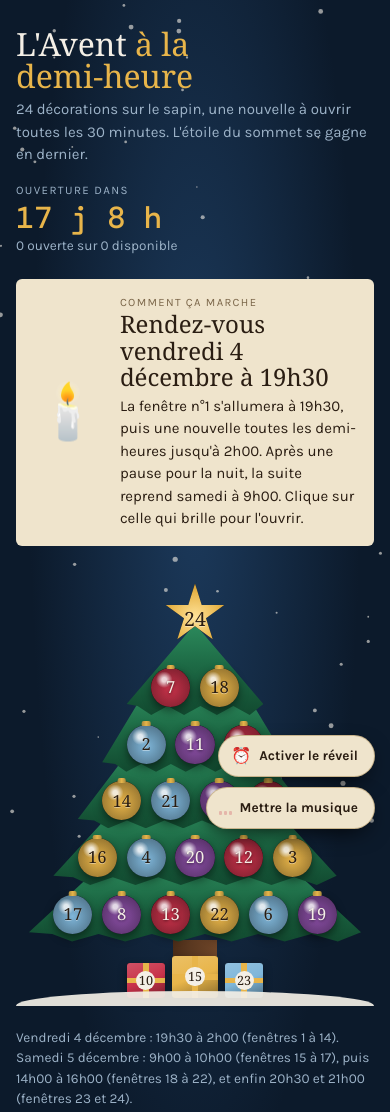
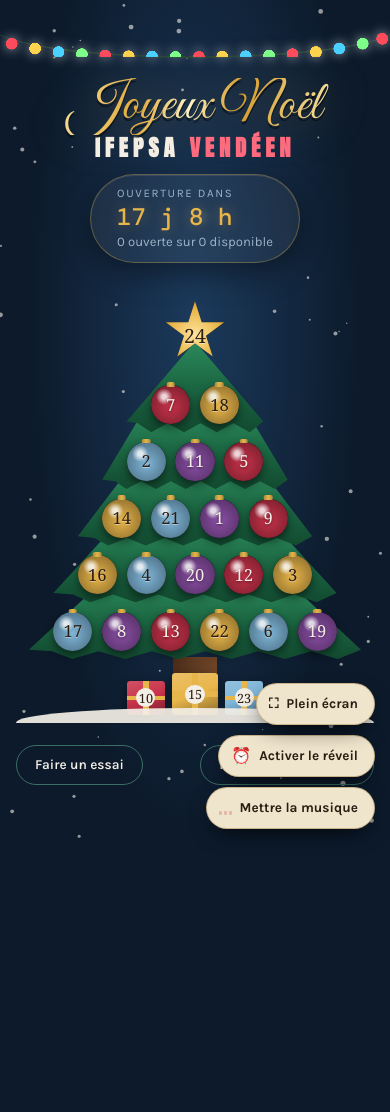
Before and after one commit to spaillateps/calendrier-avent-ifepsa, a plain HTML site: page index.html in a window 390 px wide. Shown: the top 1112 px of the page. After the commit the page ends 921 px from the top, so only its background shows below. Drawn offline with nearby package versions, Linux system fonts and the light colour scheme; a web font is replaced by a local one.

Commit message:
Add files via upload

```diff
--- a/index.html
+++ b/index.html
@@ -7,7 +7,7 @@
 <style>[hidden]{display:none!important}html,body{margin:0}img{max-width:100%}:root{padding-top:env(safe-area-inset-top,0px);padding-bottom:env(safe-area-inset-bottom,0px)}</style>
 <title>Calendrier des demi-heures</title>
 <meta name="claude:viewport-fit-sides" content="cover">
-<link rel="stylesheet" href="https://fonts.googleapis.com/css2?family=Anton&family=Oswald:wght@500;600&family=Righteous&family=Rozha+One&family=Karla:wght@400;600;700&family=DM+Mono:wght@500&display=swap">
+<link rel="stylesheet" href="https://fonts.googleapis.com/css2?family=Anton&family=Great+Vibes&family=Oswald:wght@500;600&family=Righteous&family=Rozha+One&family=Karla:wght@400;600;700&family=DM+Mono:wght@500&display=swap">
 <style>
 /* Mise en page : un sapin de Noël sous la neige. L'étoile au sommet, les boules sur les étages de branches, les cadeaux au pied. Chaque décoration est une fenêtre. */
 :root{
@@ -28,14 +28,29 @@ body{background:var(--night);color:var(--snow);font-family:var(--f-body);font-si
 .tier.t5{z-index:0}
 canvas#snow{position:fixed;inset:0;pointer-events:none;z-index:0;opacity:.6}
 .wrap{position:relative;z-index:1;max-width:980px;margin:0 auto;display:flex;flex-direction:column;gap:22px}
-header{display:flex;flex-wrap:wrap;align-items:flex-end;justify-content:space-between;gap:16px}
-h1{font-family:var(--f-display);font-weight:400;font-size:clamp(2rem,6vw,3.4rem);line-height:1;margin:0;text-wrap:balance;color:var(--snow)}
-h1 em{font-style:normal;color:var(--gold)}
-.sub{color:var(--muted);margin:6px 0 0;max-width:46ch}
-.status{display:flex;flex-direction:column;align-items:flex-end;gap:2px;text-align:right}
-.status .lbl{font-size:.72rem;text-transform:uppercase;letter-spacing:.12em;color:var(--muted)}
-.status .cd{font-family:var(--f-mono);font-size:1.9rem;color:var(--gold);font-variant-numeric:tabular-nums;line-height:1.1}
-.status .cnt{font-size:.85rem;color:var(--muted)}
+header{display:flex;flex-direction:column;align-items:center;gap:14px;text-align:center}
+.hero{display:flex;flex-direction:column;align-items:center;gap:6px}
+.eyebrow{font-family:var(--f-mono);font-size:.75rem;letter-spacing:.18em;text-transform:uppercase;color:var(--muted)}
+h1{margin:0;display:flex;flex-direction:column;align-items:center;line-height:1;text-wrap:balance}
+h1 .jn{font-family:"Great Vibes",var(--f-display),cursive;font-weight:400;font-size:clamp(3.4rem,13vw,7rem);line-height:1.05;padding:0 .15em;
+  background:linear-gradient(100deg,#f7e3a1,#e0a93a 30%,#fff3c4 48%,#d49a2a 65%,#f7e3a1);-webkit-background-clip:text;background-clip:text;color:transparent;
+  filter:drop-shadow(0 3px 0 #0007) drop-shadow(0 0 24px #e8b54a44)}
+h1 .team{font-family:var(--f-punch);font-size:clamp(1.4rem,4.6vw,2.4rem);letter-spacing:.22em;text-transform:uppercase;color:var(--snow);margin-top:2px}
+h1 .team em{font-style:normal;color:#ff6b7f}
+.sub{color:var(--muted);margin:6px auto 0;max-width:52ch}
+.status{display:flex;flex-direction:column;align-items:center;gap:2px;padding:10px 26px;border-radius:999px;background:#ffffff0d;border:1px solid #e8b54a55;box-shadow:inset 0 1px 0 #ffffff1a,0 10px 30px #0006;backdrop-filter:blur(4px)}
+.status .lbl{font-size:.72rem;text-transform:uppercase;letter-spacing:.14em;color:var(--muted)}
+.status .cd{font-family:var(--f-mono);font-size:clamp(1.5rem,5vw,2.1rem);color:var(--gold);font-variant-numeric:tabular-nums;line-height:1.1;text-shadow:0 0 14px #e8b54a66}
+.status .cnt{font-size:.82rem;color:var(--muted)}
+.garland{height:46px;margin:-6px calc(-1 * max(16px,env(safe-area-inset-left,0px))) -12px;position:relative;overflow:hidden}
+.garland::before{content:"";position:absolute;left:-2%;right:-2%;top:4px;height:30px;border-bottom:2px solid #1d3a2c;border-radius:0 0 50% 50%/0 0 100% 100%}
+.garland::after{content:"";position:absolute;inset:0;
+  background:radial-gradient(circle 6px at 3% 62%,#ff4b5c 95%,transparent),radial-gradient(circle 6px at 9% 76%,#ffd34d 95%,transparent),radial-gradient(circle 6px at 15% 86%,#4bd1ff 95%,transparent),radial-gradient(circle 6px at 21% 92%,#7dff8a 95%,transparent),
+  radial-gradient(circle 6px at 27% 96%,#ff4b5c 95%,transparent),radial-gradient(circle 6px at 33% 98%,#ffd34d 95%,transparent),radial-gradient(circle 6px at 39% 99%,#4bd1ff 95%,transparent),radial-gradient(circle 6px at 45% 100%,#7dff8a 95%,transparent),
+  radial-gradient(circle 6px at 51% 100%,#ff4b5c 95%,transparent),radial-gradient(circle 6px at 57% 99%,#ffd34d 95%,transparent),radial-gradient(circle 6px at 63% 98%,#4bd1ff 95%,transparent),radial-gradient(circle 6px at 69% 96%,#7dff8a 95%,transparent),
+  radial-gradient(circle 6px at 75% 92%,#ff4b5c 95%,transparent),radial-gradient(circle 6px at 81% 86%,#ffd34d 95%,transparent),radial-gradient(circle 6px at 87% 76%,#4bd1ff 95%,transparent),radial-gradient(circle 6px at 93% 62%,#7dff8a 95%,transparent),radial-gradient(circle 6px at 98% 48%,#ff4b5c 95%,transparent);
+  background-size:100% 76%;background-repeat:no-repeat;filter:drop-shadow(0 0 6px #ffffffaa);animation:garl 1.6s steps(2) infinite}
+@keyframes garl{50%{filter:drop-shadow(0 0 2px #fff6) brightness(.65)}}
 /* --- Le sapin --- */
 .board{display:flex;flex-direction:column;align-items:center;padding-block:8px 0;position:relative}
 .tier{position:relative;display:flex;justify-content:center;align-items:flex-end;gap:calc(var(--u) * .2);
@@ -102,7 +117,7 @@ h1 em{font-style:normal;color:var(--gold)}
 @keyframes shake{25%{transform:translateX(-4px) rotate(-4deg)}75%{transform:translateX(4px) rotate(4deg)}}
 .tip{position:absolute;left:50%;top:50%;transform:translate(-50%,-50%);background:var(--ink);color:var(--snow);font-size:.75rem;
   padding:5px 8px;border-radius:3px;white-space:nowrap;z-index:5;pointer-events:none}
-.reveal{display:grid;grid-template-columns:auto 1fr;gap:18px;align-items:center;padding:16px 18px;border-radius:6px;
+.reveal{display:grid;grid-template-columns:auto 1fr;gap:18px;align-items:center;padding:18px 22px;border-radius:14px;border-left:8px solid var(--berry);box-shadow:0 14px 34px #0007,inset 0 0 0 1px #ffffff55;
   background:var(--paper);color:var(--ink);min-height:96px}
 .reveal .big{font-size:3.4rem;line-height:1}
 .reveal h2{font-family:var(--f-display);font-weight:400;margin:0;font-size:1.5rem;line-height:1.1}
@@ -110,7 +125,7 @@ h1 em{font-style:normal;color:var(--gold)}
 .reveal .k{font-size:.7rem;text-transform:uppercase;letter-spacing:.12em;color:#7a6548}
 footer{display:flex;flex-wrap:wrap;gap:12px;align-items:center;justify-content:space-between;color:var(--muted);font-size:.85rem}
 footer .btns{display:flex;gap:8px;flex-wrap:wrap}
-.btn{font:inherit;font-weight:600;border-radius:4px;padding:8px 14px;cursor:pointer;border:1px solid #3b6f63;background:transparent;color:var(--snow)}
+.btn{font:inherit;font-weight:600;border-radius:999px;padding:9px 18px;cursor:pointer;border:1px solid #3b6f63;background:transparent;color:var(--snow)}
 .btn:hover{border-color:var(--gold);color:var(--gold)}
 .btn:focus-visible{outline:2px solid var(--gold);outline-offset:2px}
 .confirm{display:flex;gap:8px;align-items:center}
@@ -125,6 +140,12 @@ footer .btns{display:flex;gap:8px;flex-wrap:wrap}
 @keyframes eq{50%{height:14px}}
 body{padding-bottom:calc(136px + env(safe-area-inset-bottom,0px))}
 .music.alarm{bottom:calc(68px + env(safe-area-inset-bottom,0px))}
+.music.fsb{bottom:calc(120px + env(safe-area-inset-bottom,0px))}
+:fullscreen body{overflow-y:auto}
+:fullscreen footer{display:none}
+:fullscreen .music{opacity:.25;transition:opacity .3s}
+:fullscreen .music:hover,:fullscreen .music:focus-visible,:fullscreen .music.ringing{opacity:1}
+:fullscreen .wrap{padding-top:10px}
 .music.alarm .bell{font-size:1rem;line-height:1}
 .music.alarm.armed{background:var(--gold)}
 .music.alarm.ringing{animation:ring .25s ease-in-out 8}
@@ -733,6 +754,11 @@ body{padding-bottom:calc(136px + env(safe-area-inset-bottom,0px))}
 .has-teams .zqr{width:auto;aspect-ratio:auto;padding:0}
 .has-teams .zqr.emo{font-size:min(11vw,8vh,64px)}
 .has-teams .zface{gap:2.5%}
+.zvote{display:flex;flex-direction:column;align-items:center;gap:6px}
+.zvote span{font-family:var(--f-mono);font-size:clamp(.7rem,2.4vw,.9rem);color:#7a6548}
+.zvote .btn-reveal{font-size:clamp(.8rem,2.6vw,1rem);padding:8px 16px}
+.has-vote .zqr{width:46%}
+.has-vote .zface{gap:2%}
 .zlinks{display:flex;flex-wrap:wrap;gap:6px;justify-content:center}
 .zlink{font-weight:700;font-size:clamp(.75rem,2.6vw,.95rem);padding:6px 12px;border-radius:999px;background:var(--berry);color:#fff;text-decoration:none}
 .zlink:focus-visible{outline:3px solid var(--gold);outline-offset:2px}
@@ -744,13 +770,14 @@ body{padding-bottom:calc(136px + env(safe-area-inset-bottom,0px))}
   padding:8px 16px;border-radius:999px;border:0;background:var(--paper);color:var(--ink);cursor:pointer}
 .zclose:focus-visible{outline:3px solid var(--gold);outline-offset:3px}
 @media (max-width:620px){.status{align-items:flex-start;text-align:left}.door .when{display:none}}
-@media (prefers-reduced-motion:reduce){.door{transition:none}.door.ready,.door.shake{animation:none}canvas#snow{display:none}}
+@media (prefers-reduced-motion:reduce){.garland::after{animation:none}.door{transition:none}.door.ready,.door.shake{animation:none}canvas#snow{display:none}}
 </style>
 
 </head>
 <body>
 <canvas id="snow" aria-hidden="true"></canvas>
 <button class="music alarm" id="alarmBtn" type="button" aria-pressed="false"><span class="bell" aria-hidden="true">⏰</span><span id="alarmLbl">Activer le réveil</span></button>
+<button class="music fsb" id="fsBtn" type="button" aria-pressed="false" hidden><span aria-hidden="true">⛶</span><span id="fsLbl">Plein écran</span></button>
 <button class="music" id="musicBtn" type="button" aria-pressed="false"><span class="eq" aria-hidden="true"><i></i><i></i><i></i></span><span id="musicLbl">Mettre la musique</span></button>
 <div class="zoom" id="zoom" hidden role="dialog" aria-modal="true" aria-labelledby="zT">
   <button class="zclose" id="zClose" type="button">Fermer</button>
@@ -761,6 +788,7 @@ body{padding-bottom:calc(136px + env(safe-area-inset-bottom,0px))}
       <p id="zP"></p>
       <div class="zteams" id="zTeams" hidden></div>
       <div class="zlinks" id="zLinks" hidden></div>
+      <div class="zvote" id="zVote" hidden><span id="zVoteN"></span><button class="btn-reveal" id="zVoteGo" type="button">🏆 Révéler le vainqueur</button></div>
     </div>
   </div>
 </div>
@@ -973,10 +1001,10 @@ body{padding-bottom:calc(136px + env(safe-area-inset-bottom,0px))}
   </div>
 </div>
 <div class="wrap">
+  <div class="garland" aria-hidden="true"></div>
   <header>
-    <div>
-      <h1>L'Avent <em>à la demi-heure</em></h1>
-      <p class="sub">24 décorations sur le sapin, une nouvelle à ouvrir toutes les 30 minutes. L'étoile du sommet se gagne en dernier.</p>
+    <div class="hero">
+      <h1><span class="jn">Joyeux Noël</span><span class="team">IFEPSA <em>Vendéen</em></span></h1>
     </div>
     <div class="status" aria-live="polite">
       <span class="lbl" id="cdLbl">Prochaine fenêtre dans</span>
@@ -985,7 +1013,7 @@ body{padding-bottom:calc(136px + env(safe-area-inset-bottom,0px))}
     </div>
   </header>
 
-  <section class="reveal" id="reveal" aria-live="polite">
+  <section class="reveal" id="reveal" aria-live="polite" hidden>
     <div class="big" id="rvObj">🕯️</div>
     <div>
       <div class="k" id="rvK">Comment ça marche</div>
@@ -997,8 +1025,8 @@ body{padding-bottom:calc(136px + env(safe-area-inset-bottom,0px))}
   <div class="arena"><aside class="score sa" id="scoreA" hidden aria-live="polite"><div class="stag" id="scoreALead"></div><div class="sname"></div><div class="spts"><span class="snum">0</span><span class="sunit">point</span></div><div class="smem"></div><ul class="swins"></ul></aside><div class="board" id="board"></div><aside class="score sb" id="scoreB" hidden aria-live="polite"><div class="stag" id="scoreBLead"></div><div class="sname"></div><div class="spts"><span class="snum">0</span><span class="sunit">point</span></div><div class="smem"></div><ul class="swins"></ul></aside></div>
 
   <footer>
-    <span id="startInfo"></span>
-    <div class="btns"><button class="btn btn-gold" id="voteBtn" type="button">🗳️ Résultats du vote</button><button class="btn" id="testBtn" type="button">Faire un essai</button></div>
+    <span id="startInfo" hidden></span>
+    <div class="btns"><button class="btn btn-gold" id="voteBtn" type="button" hidden>🗳️ Résultats du vote</button><button class="btn" id="testBtn" type="button">Faire un essai</button></div>
     <div class="btns" id="btns">
       <button class="btn" id="resetBtn" type="button">Refermer les fenêtres</button>
     </div>
@@ -1110,7 +1138,7 @@ function peopleInto(el,names){el.innerHTML="";names.forEach(n=>el.appendChild(pe
 const TEAMS = [["Équipe A",["Guigui","Charlotte","Diane"]],["Équipe B",["Élodie","Arthur","Pauline"]]];
 const BIG = {
   2:{ fight:true, title:"Les équipes de la soirée", text:"Elles s'affrontent toute la soirée. Que la meilleure gagne !", teams:TEAMS },
-  1:{ qr:null, title:"Qui a le plus beau costume ?", text:"Scannez-moi avec votre téléphone pour voter." },
+  1:{ qr:null, vote:true, title:"Qui a le plus beau costume ?", text:"Scannez-moi avec votre téléphone pour voter." },
   3:{ bt:true, emoji:"🎧", title:"Blind test" },
   4:{ emoji:"🍸", title:"On ne vous dérange pas plus…", text:"Mais n'oubliez pas de prendre l'apéro…" },
   5:{ jd:true, emoji:"💃", title:"C'est l'heure du Just Dance !", text:"Formez vos équipes, la compétition commence !",
@@ -1157,7 +1185,7 @@ function openZoom(n){
   if(b.dj){ openDJ(); return; }
   if(b.jd){ openJD(b.jd===true?"jd":b.jd); return; }
   zball.className="zball "+([...cell.classList].find(c=>c.startsWith("c-"))||"c-gold");
-  zT.textContent=b.title; zP.textContent=b.text;
+  zT.textContent=b.title; zP.textContent=b.text; zVoteShow(!!b.vote);
   zQr.hidden=!b.qr && !b.emoji && n!==1;
   zTeams.hidden=!b.teams; zTeams.innerHTML="";
   (b.teams||[]).forEach(([tn,ms])=>{const d=document.createElement("div");d.className="zteam";const h=document.createElement("b");h.textContent=tn;d.appendChild(h);
@@ -1179,6 +1207,14 @@ function openZoom(n){
   }
   zoom.classList.add("show"); zClose.focus({preventScroll:true});
 }
+// Boule 1 : compteur de votes et révélation du vainqueur directement depuis la boule
+let zVoteTimer=0;
+const hasDB=()=>typeof DB_URL!=="undefined"&&!!DB_URL;
+async function zVoteCount(){ if(!hasDB()||typeof fetchVotes!=="function"){zVoteN.textContent="";return;}
+  try{const c=await fetchVotes();const n=Object.values(c).reduce((a,b)=>a+b,0);zVoteN.textContent=n+" vote"+(n>1?"s":"")+" reçu"+(n>1?"s":"");}catch(e){zVoteN.textContent="";} }
+function zVoteShow(on){ zVote.hidden=!on; zball.classList.toggle("has-vote",on); clearInterval(zVoteTimer); if(on){zVoteCount(); zVoteTimer=setInterval(()=>{if(!zoom.hidden)zVoteCount();},3000);} }
+zVoteGo.addEventListener("click",()=>{ drumCtxGet(); clearInterval(zVoteTimer); closeZoom();
+  setTimeout(()=>{ openElec(); if(hasDB()) reveal(); },650); });
 function closeZoom(){
   if(zoom.hidden) return;
   const reduce=matchMedia("(prefers-reduced-motion: reduce)").matches;
@@ -1679,7 +1715,7 @@ function trReveal(){
 }
 // téléphone : #trophees
 function initTrPhone(){
-  document.querySelector(".wrap").hidden=true; alarmBtn.hidden=true; musicBtn.hidden=true; trPhone.hidden=false;
+  document.querySelector(".wrap").hidden=true; alarmBtn.hidden=true; musicBtn.hidden=true; fsBtn.hidden=true; trPhone.hidden=false;
   document.title="Les trophées de la nuit";
   if(!TR_DB){tpIntro.textContent="Le vote n'est pas encore ouvert.";tpGo.hidden=true;return;}
   const key="avent30-trophees-"+ELECTION, done=()=>{tpCats.hidden=true;tpGo.hidden=true;tpIntro.hidden=true;tpMsg.textContent="✔ Merci ! Tes votes sont enregistrés. Rendez-vous devant le sapin pour la cérémonie !";};
@@ -1963,7 +1999,7 @@ function btFinish(){
 }
 // --- téléphone d'une équipe (#bt-a ou #bt-b)
 function initBtPhone(t){
-  document.querySelector(".wrap").hidden=true; alarmBtn.hidden=true; musicBtn.hidden=true; btPhone.hidden=false;
+  document.querySelector(".wrap").hidden=true; alarmBtn.hidden=true; musicBtn.hidden=true; fsBtn.hidden=true; btPhone.hidden=false;
   document.title="Blind test · "+TEAMS[t][0];
   bpTeam.textContent="Blind test · "+TEAMS[t][0]; bpTeam.style.color=TEAM_COLORS[t];
   TEAMS[t][1].forEach(n=>{const f=face(n);if(f)bpFaces.appendChild(f);});
@@ -2090,6 +2126,7 @@ function tick(){
   }
   prevAvail=avail;
   testBtn.hidden = now>=start && !testOne;
+  voteBtn.hidden = !testOne; // réglages du vote visibles seulement en mode essai
 }
 let prevAvail=null;
 // Réveil : un Père Noël synthétisé qui fait « Ho ho ho » + grelots
@@ -2197,7 +2234,7 @@ testBtn.addEventListener("click",()=>{
 
 // Page de vote : ouverte par le QR code (adresse se terminant par #vote)
 function initVote(){
-  document.querySelector(".wrap").hidden=true; alarmBtn.hidden=true; musicBtn.hidden=true; vpage.hidden=false;
+  document.querySelector(".wrap").hidden=true; alarmBtn.hidden=true; musicBtn.hidden=true; fsBtn.hidden=true; vpage.hidden=false;
   document.title="Le grand vote des costumes";
   const key="avent30-voted-"+ELECTION; let choice=null;
   const done=n=>{vGrid.hidden=true;vGo.hidden=true;vIntro.hidden=true;
@@ -2219,7 +2256,7 @@ function initVote(){
 }
 // Espace arbitre : ouvert depuis un téléphone (adresse se terminant par #arbitre)
 async function initRef(){
-  document.querySelector(".wrap").hidden=true; alarmBtn.hidden=true; musicBtn.hidden=true; rpage.hidden=false;
+  document.querySelector(".wrap").hidden=true; alarmBtn.hidden=true; musicBtn.hidden=true; fsBtn.hidden=true; rpage.hidden=false;
   document.title="Arbitre · Just Dance";
   if(!REF_BASE){rIntro.textContent="La base de données n'est pas configurée.";rGo.hidden=true;return;}
   let choice=null, rKey="jd";
@@ -2303,6 +2340,25 @@ document.getElementById("resetBtn").addEventListener("click",function ask(){
  (function loop(){x.clearRect(0,0,W,H);x.fillStyle="#f4efe6";
   f.forEach(p=>{p.y+=p.v;p.d+=.01;p.x+=Math.sin(p.d)*.3;if(p.y>H){p.y=-4;p.x=Math.random()*W}x.beginPath();x.arc(p.x,p.y,p.r,0,7);x.fill();});
   requestAnimationFrame(loop);})();})();
+
+/* ---- plein écran ---- */
+(function(){
+  const btn=document.getElementById("fsBtn"), lbl=document.getElementById("fsLbl"), el=document.documentElement;
+  const req=el.requestFullscreen||el.webkitRequestFullscreen;
+  if(!req) return;
+  if(!document.querySelector(".wrap").hidden) btn.hidden=false;
+  const cur=()=>document.fullscreenElement||document.webkitFullscreenElement;
+  const wrap=document.querySelector(".wrap");
+  const fit=()=>{wrap.style.zoom=""; if(!cur()) return; const h=wrap.scrollHeight+24; const z=Math.min(1,innerHeight/h); if(z<1) wrap.style.zoom=z.toFixed(3);};
+  const upd=()=>{const on=!!cur(); btn.setAttribute("aria-pressed",on); lbl.textContent=on?"Quitter le plein écran":"Plein écran"; setTimeout(fit,120);};
+  addEventListener("resize",()=>{if(cur()) fit();});
+  btn.addEventListener("click",()=>{
+    if(cur()){(document.exitFullscreen||document.webkitExitFullscreen).call(document);return;}
+    try{const r=req.call(el); if(r&&r.catch) r.catch(()=>{lbl.textContent="Plein écran bloqué ici"; setTimeout(upd,2500);});}
+    catch(e){lbl.textContent="Plein écran bloqué ici"; setTimeout(upd,2500);}
+  });
+  document.addEventListener("fullscreenchange",upd); document.addEventListener("webkitfullscreenchange",upd);
+})();
 </script>
 </body>
 </html>
```
